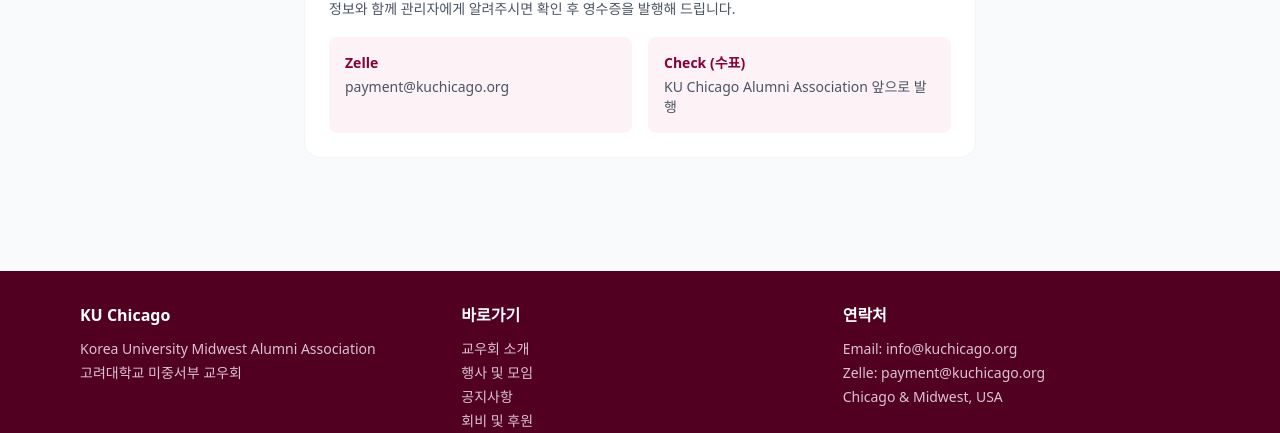
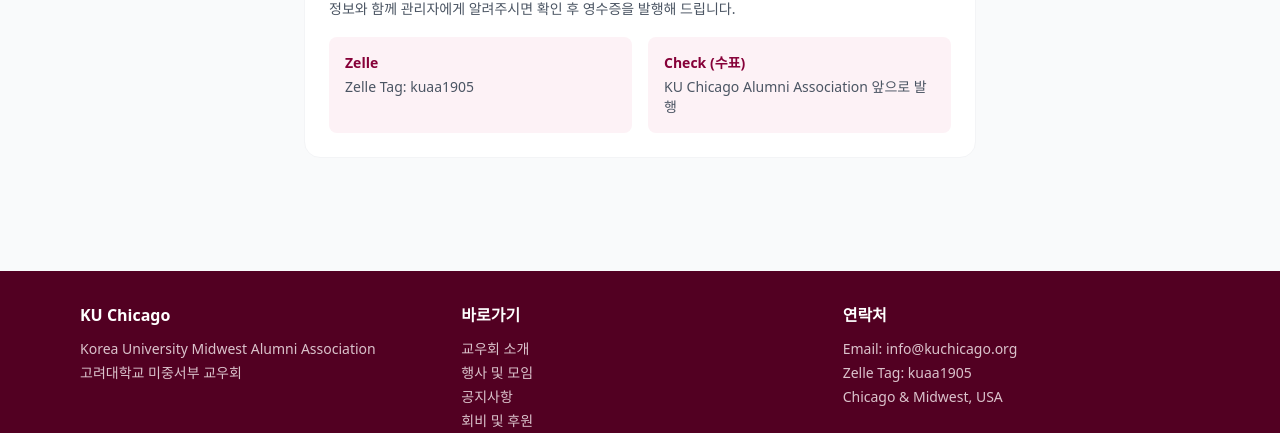
Before and after one commit to strum1302/KAEAAlumni, a React (Vite) app in the folder frontend/: page /giving in a window 1280 px wide. Shown: the part 276-709 px from the top of the page. Built offline with nearby package versions, Linux system fonts and the light colour scheme; no server answers; the HTML template or start-up script is replaced by a standard one.

Commit message:
Update Zelle payment info to use the new Zelle Tag (kuaa1905)

```diff
--- a/frontend/src/components/common/Layout.tsx
+++ b/frontend/src/components/common/Layout.tsx
@@ -197,7 +197,7 @@
             <div>
               <h4 className="text-white font-bold mb-3">연락처</h4>
               <p className="text-sm">Email: info@kuchicago.org</p>
-              <p className="text-sm mt-1">Zelle: payment@kuchicago.org</p>
+              <p className="text-sm mt-1">Zelle Tag: kuaa1905</p>
               <p className="text-sm mt-1">Chicago &amp; Midwest, USA</p>
             </div>
           </div>
--- a/frontend/src/pages/GivingPage.tsx
+++ b/frontend/src/pages/GivingPage.tsx
@@ -18,7 +18,7 @@
         <div className="grid grid-cols-1 sm:grid-cols-2 gap-4 text-sm">
           <div className="bg-crimson-50 rounded-lg p-4">
             <p className="font-semibold text-crimson mb-1">Zelle</p>
-            <p className="text-gray-600">payment@kuchicago.org</p>
+            <p className="text-gray-600">Zelle Tag: <span className="font-medium">kuaa1905</span></p>
           </div>
           <div className="bg-crimson-50 rounded-lg p-4">
             <p className="font-semibold text-crimson mb-1">Check (수표)</p>
```
